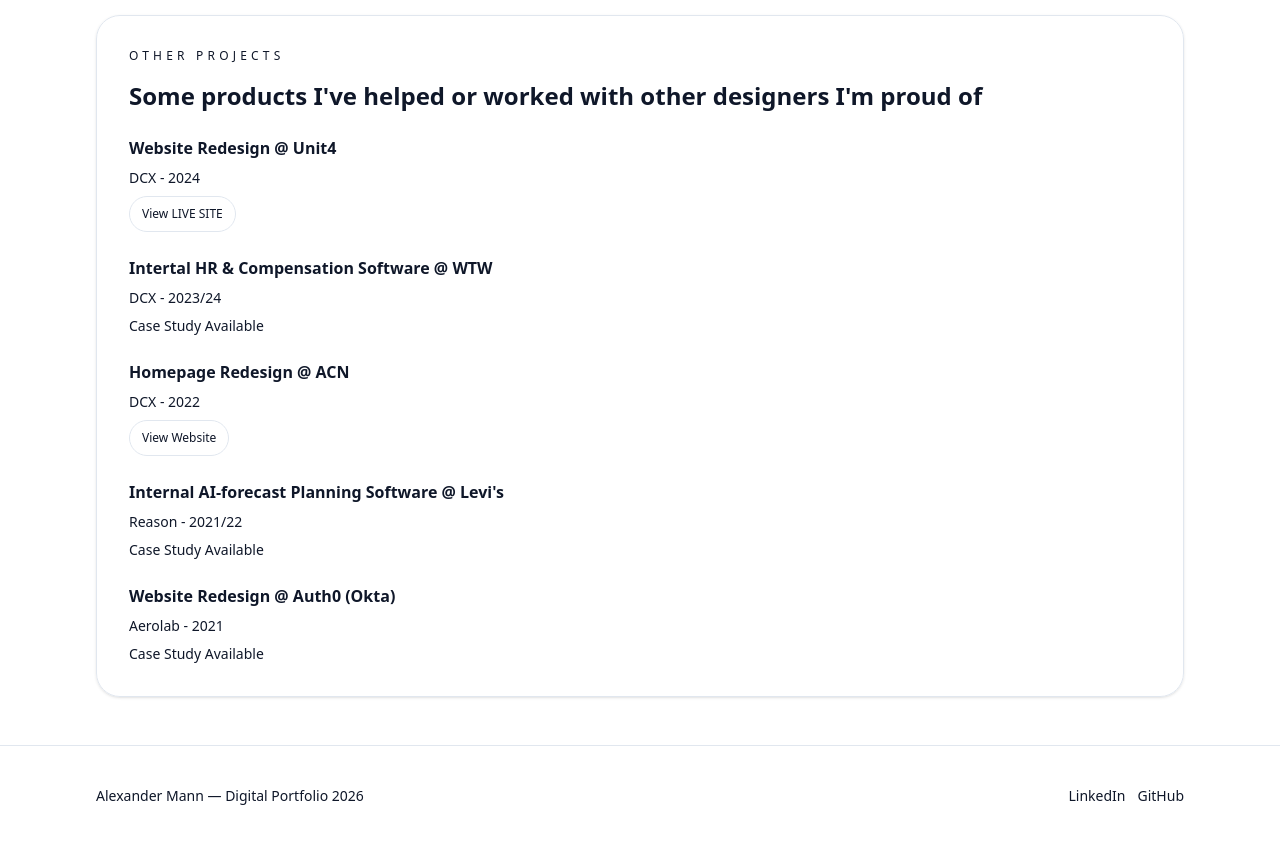
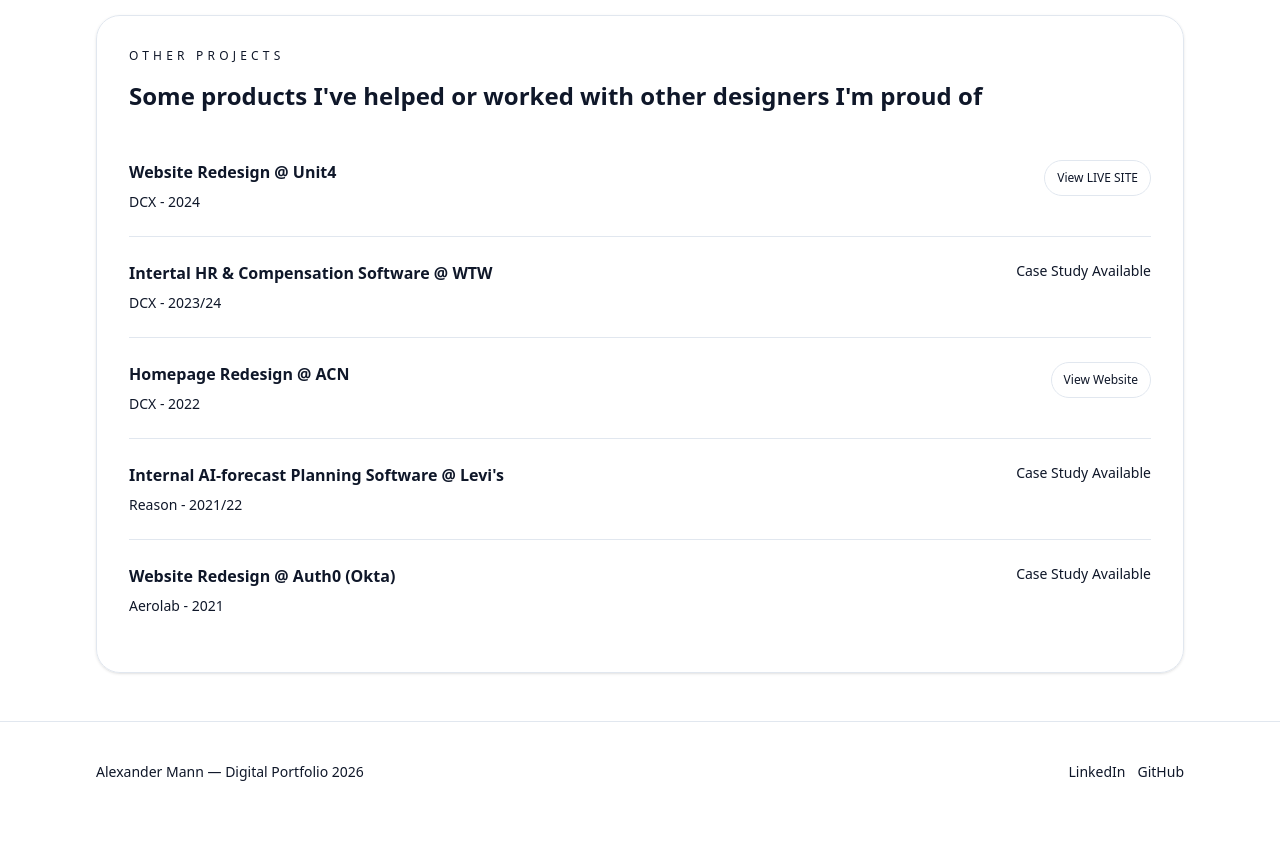
Before and after one commit to alex-mann-23/portfolio-xander, a Next.js app in the folder next-app/: page / in a window 1280 px wide. Shown: the part 2060-2904 px from the top of the page. After the commit the page ends 2882 px from the top, so only its background shows below. Built offline with nearby package versions, Linux system fonts and the light colour scheme.

Commit message:
updated module on the other projects

```diff
--- a/next-app/src/app/page.tsx
+++ b/next-app/src/app/page.tsx
@@ -82,24 +82,33 @@
             Some products I've helped or worked with other designers I'm proud of
           </h2>
         </div>
-        <div className="mt-6 space-y-6">
+        <div className="mt-6 divide-y divide-border/60">
+          <div className="flex flex-col gap-4 py-6 sm:flex-row sm:items-start sm:justify-between">
             <div className="space-y-2">
               <p className="text-base font-semibold">Website Redesign @ Unit4</p>
               <p className="text-sm text-muted-foreground">DCX - 2024</p>
+            </div>
+            <div className="sm:text-right">
               <Button variant="outline" size="sm" asChild>
                 <a href="https://www.unit4.com/" target="_blank" rel="noreferrer">
                   View LIVE SITE
                 </a>
               </Button>
             </div>
+          </div>
+          <div className="flex flex-col gap-4 py-6 sm:flex-row sm:items-start sm:justify-between">
             <div className="space-y-2">
               <p className="text-base font-semibold">Intertal HR & Compensation Software @ WTW</p>
               <p className="text-sm text-muted-foreground">DCX - 2023/24</p>
-            <p className="text-sm text-muted-foreground">Case Study Available</p>
             </div>
+            <p className="text-sm text-muted-foreground sm:text-right">Case Study Available</p>
+          </div>
+          <div className="flex flex-col gap-4 py-6 sm:flex-row sm:items-start sm:justify-between">
             <div className="space-y-2">
               <p className="text-base font-semibold">Homepage Redesign @ ACN</p>
               <p className="text-sm text-muted-foreground">DCX - 2022</p>
+            </div>
+            <div className="sm:text-right">
               <Button variant="outline" size="sm" asChild>
                 <a
                   href="https://www.alwaleedculturalnetwork.org/en/homepage/"
@@ -110,17 +119,22 @@
                 </a>
               </Button>
             </div>
+          </div>
+          <div className="flex flex-col gap-4 py-6 sm:flex-row sm:items-start sm:justify-between">
             <div className="space-y-2">
               <p className="text-base font-semibold">
                 Internal AI-forecast Planning Software @ Levi's
               </p>
               <p className="text-sm text-muted-foreground">Reason - 2021/22</p>
-            <p className="text-sm text-muted-foreground">Case Study Available</p>
             </div>
+            <p className="text-sm text-muted-foreground sm:text-right">Case Study Available</p>
+          </div>
+          <div className="flex flex-col gap-4 py-6 sm:flex-row sm:items-start sm:justify-between">
             <div className="space-y-2">
               <p className="text-base font-semibold">Website Redesign @ Auth0 (Okta)</p>
               <p className="text-sm text-muted-foreground">Aerolab - 2021</p>
-            <p className="text-sm text-muted-foreground">Case Study Available</p>
+            </div>
+            <p className="text-sm text-muted-foreground sm:text-right">Case Study Available</p>
           </div>
         </div>
       </section>
```
Lines whose indentation alone changed are shown as unchanged.
